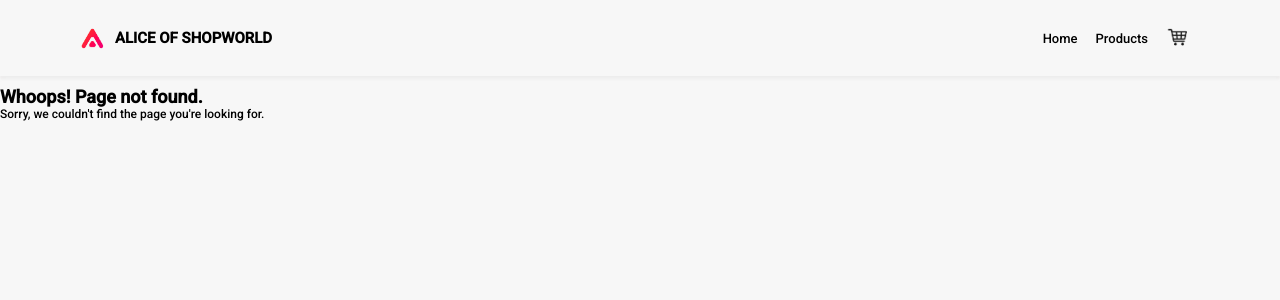
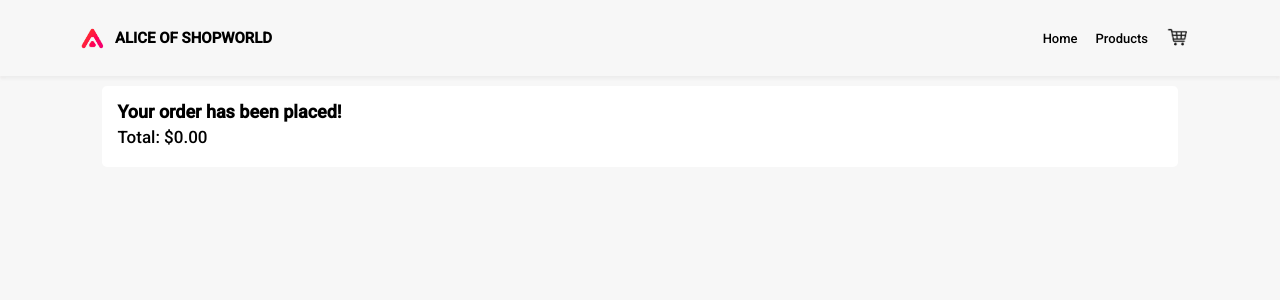
Before and after one commit to gitJanaeW/alice-of-worldshop, a React app in the folder client/: page /order in a window 1280 px wide. Before the commit this address had no page. Shown: the top 300 px of the page. Built offline with nearby package versions, Linux system fonts and the light colour scheme.

Commit message:
added order filled page

```diff
--- a/client/src/App.js
+++ b/client/src/App.js
@@ -6,6 +6,7 @@ import Nav from "./components/Nav";
 import Landing from "./components/Landing";
 import Products from "./components/Products";
 import Cart from "./components/Cart";
+import Order from "./components/Order";
 import NotFound from "./components/NotFound";
 
 // const Products = lazy(() => import("./components/Products"));
@@ -20,6 +21,7 @@ function App() {
                         <Route path="/" element={<Products/>}/>
                         <Route path="/products" element={<Products/>}/>
                         <Route path="/checkout" element={<Cart/>}/>
+                        <Route path="/order" element={<Order/>}/>
                         <Route path="*" element={<NotFound/>}/>
                     </Routes>
                 {/* </Suspense> */}
--- a/client/src/components/Cart/index.js
+++ b/client/src/components/Cart/index.js
@@ -1,4 +1,4 @@
-import { useEffect, useState } from "react";
+import { useState } from "react";
 import { Link } from "react-router-dom";
 import { useShopContext } from "../../utils/GlobalState";
 import { DELETE_PRODUCT } from "../../utils/actions";
@@ -88,7 +88,7 @@ export default function Cart() {
             {products[0] && (
                 <>
                     <h3>Total: ${totalCart(cart)}</h3>
-                    <button>Checkout</button>
+                    <Link to="/order"><button>Checkout</button></Link>
                 </>
             )
             }
--- /dev/null
+++ b/client/src/components/Order/index.js
@@ -0,0 +1,23 @@
+import { useState } from "react";
+import { useShopContext } from "../../utils/GlobalState";
+
+export default function Cart() {
+    const [{products}, dispatch] = useShopContext();
+    const [cart, setCart] = useState(JSON.parse(localStorage.getItem("cart")) || []);
+
+    const totalCart = (cart) => {
+        let total = 0;
+        cart.forEach(item => {
+            const product = products.find(product=> product.id === item.id);
+            total += product.price * item.qty;
+        });
+        return total.toFixed(2);
+    };
+
+    return (
+        <section id="cart">
+            <h2>Your order has been placed!</h2>
+            <h3>Total: ${totalCart(cart)}</h3>
+        </section>
+    )
+}
```
